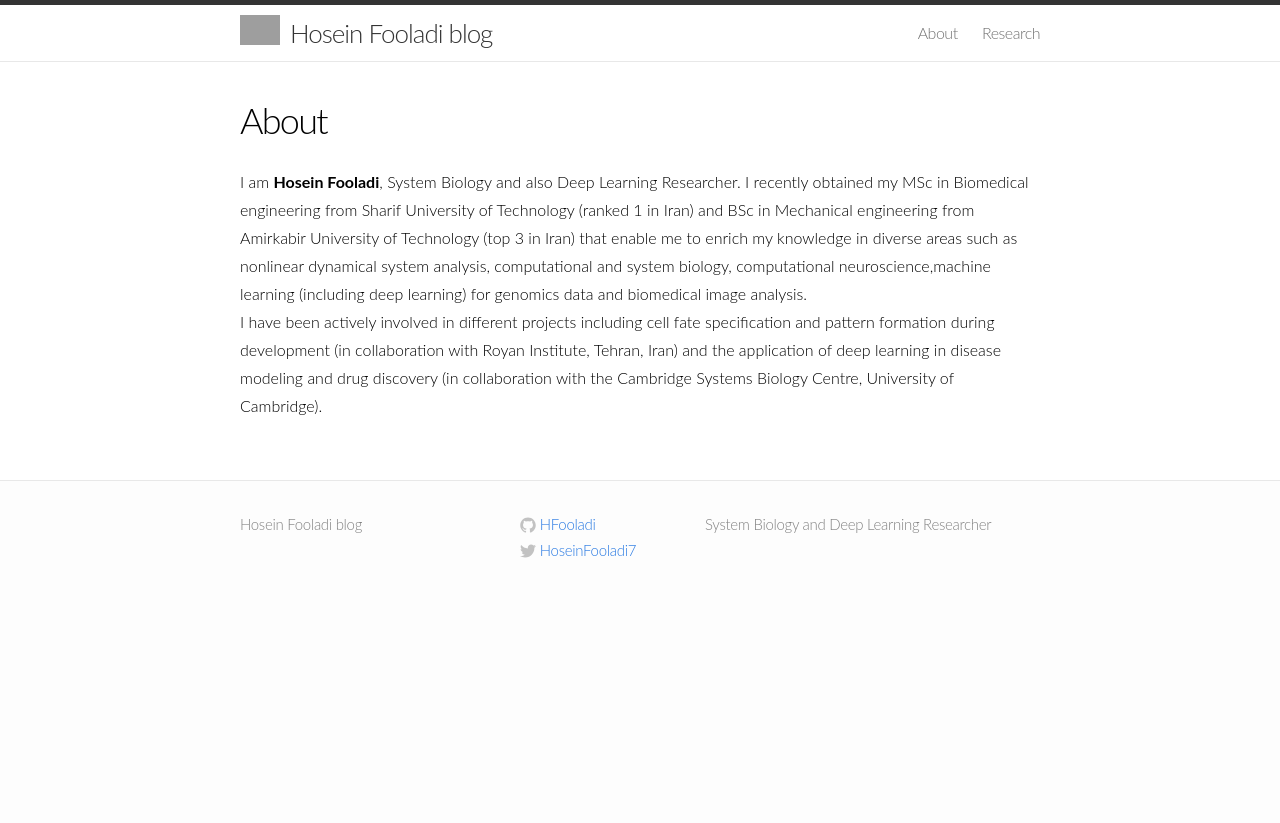
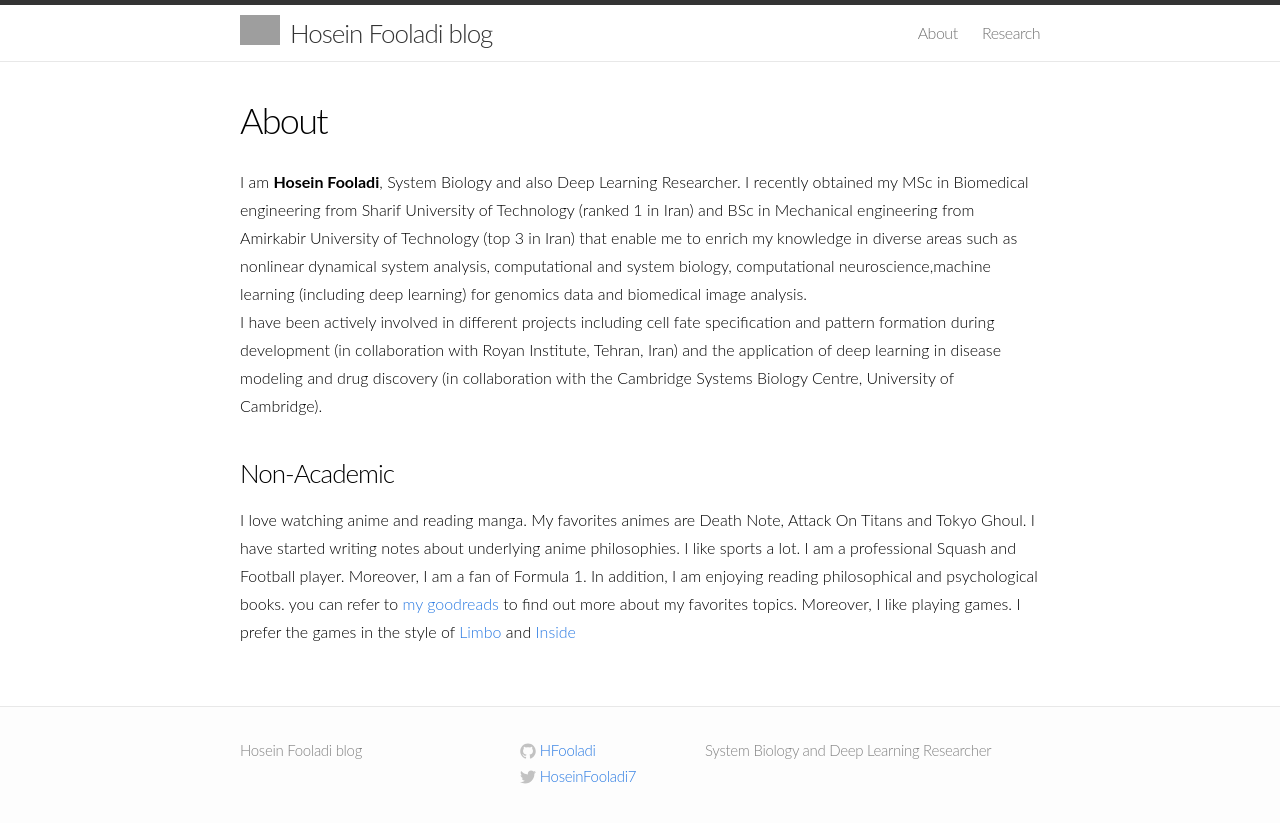
Before and after one commit to HFooladi/HFooladi.github.io, a Jekyll site: the page built from About.md, in a window 1280 px wide. Shown: the top 823 px of the page. Built offline with Jekyll 4.4.1, drawn with Linux system fonts in a browser that asks for light colours; grey boxes are pictures that could not be loaded.

Commit message:
Update About.md

```diff
--- a/About.md
+++ b/About.md
@@ -10,3 +10,10 @@ computational and system biology, computational neuroscience,machine learning (i
 I have been actively involved in different projects including cell fate specification and pattern formation during development
 (in collaboration with Royan Institute, Tehran, Iran) and the application of deep learning in disease modeling and drug discovery
 (in collaboration with the Cambridge Systems Biology Centre, University of Cambridge).
+
+### Non-Academic
+
+I love watching anime and reading manga. My favorites animes are Death Note, Attack On Titans and Tokyo Ghoul. I have started writing notes about underlying anime philosophies.
+I like sports a lot. I am a professional Squash and Football player. Moreover, I am a fan of Formula 1.
+In addition, I am enjoying reading philosophical and psychological books. you can refer to [my goodreads](https://www.goodreads.com/user/show/75993307-hosein-fooladi) to find out more about my favorites topics.
+Moreover, I like playing games. I prefer the games in the style of [Limbo](https://playdead.com/games/limbo/) and [Inside](https://playdead.com/games/inside/)
```
